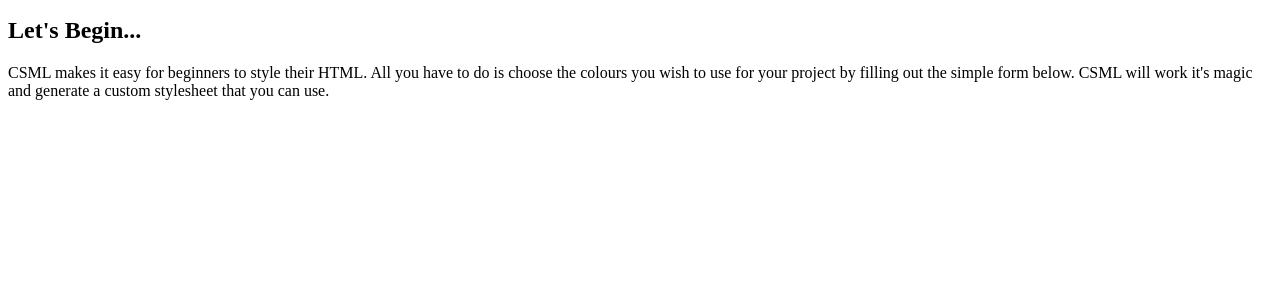
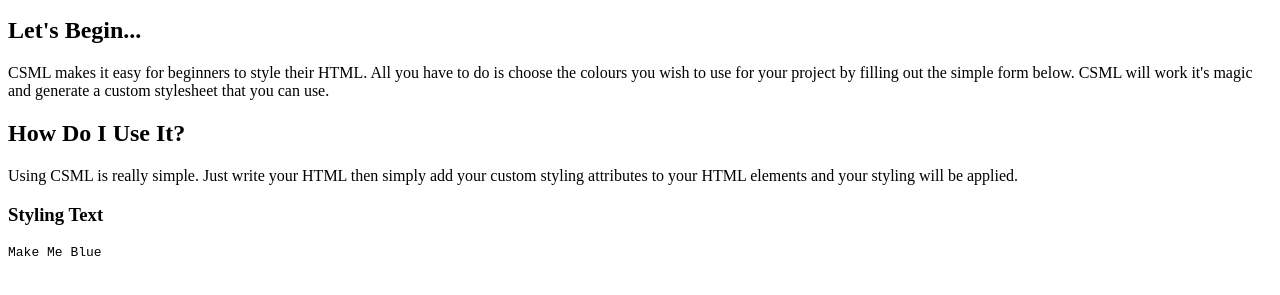
Before and after one commit to lthomas122/CSML, a plain HTML site: page index.html in a window 1280 px wide. Shown: the part 87-382 px from the top of the page. Drawn offline with Linux system fonts and the light colour scheme.

Commit message:
Updated index.html from inital commit

```diff
--- a/index.html
+++ b/index.html
@@ -8,3 +8,11 @@
     <p>CSML makes it easy for beginners to style their HTML. All you have to do is choose the colours you wish to use for your project by filling out the simple form below.  CSML will work it's magic and generate a custom stylesheet that you can use.</p>
   </div>
 </div>
+<div class="container">
+  <div class="col-xs-12 text-center">
+    <h2>How Do I Use It?</h2>
+    <p>Using CSML is really simple.  Just write your HTML then simply add your custom styling attributes to your HTML elements and your styling will be applied.</p>
+    <h3>Styling Text</h3>
+    <pre><code class="html"><p blue>Make Me Blue</p></code></pre>
+  </div>
+</div>
```
